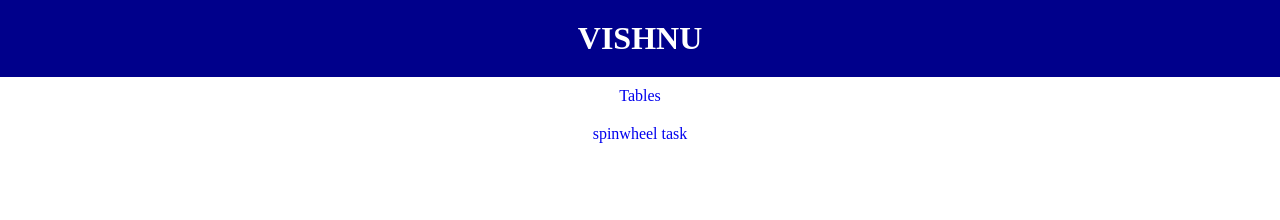
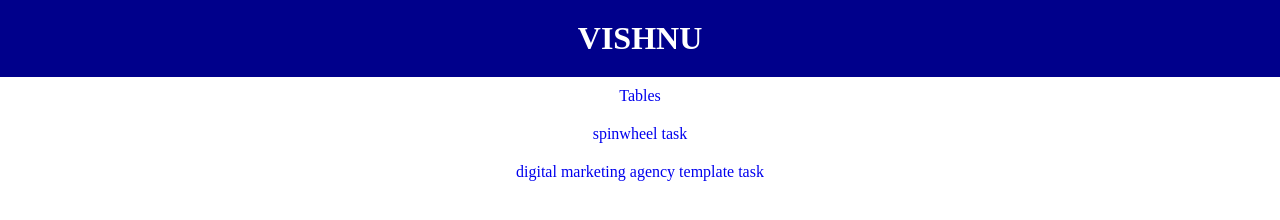
Before and after one commit to vishnu133413/Html-Css, a plain HTML site: page index.html in a window 1280 px wide. Drawn offline with Linux system fonts and the light colour scheme.

Commit message:
added new task

```diff
--- a/index.html
+++ b/index.html
@@ -33,6 +33,8 @@
     </header>
 <div class="tasks"><a href="tables p2.html">Tables</a></div>
 <div class="tasks"> <a href="spinwheeel.html">spinwheel task</a></div>
-
+    <div class="tasks">
+        <a href="template1.html">digital marketing agency template task</a>
+    </div>
 </body>
 </html>
```
